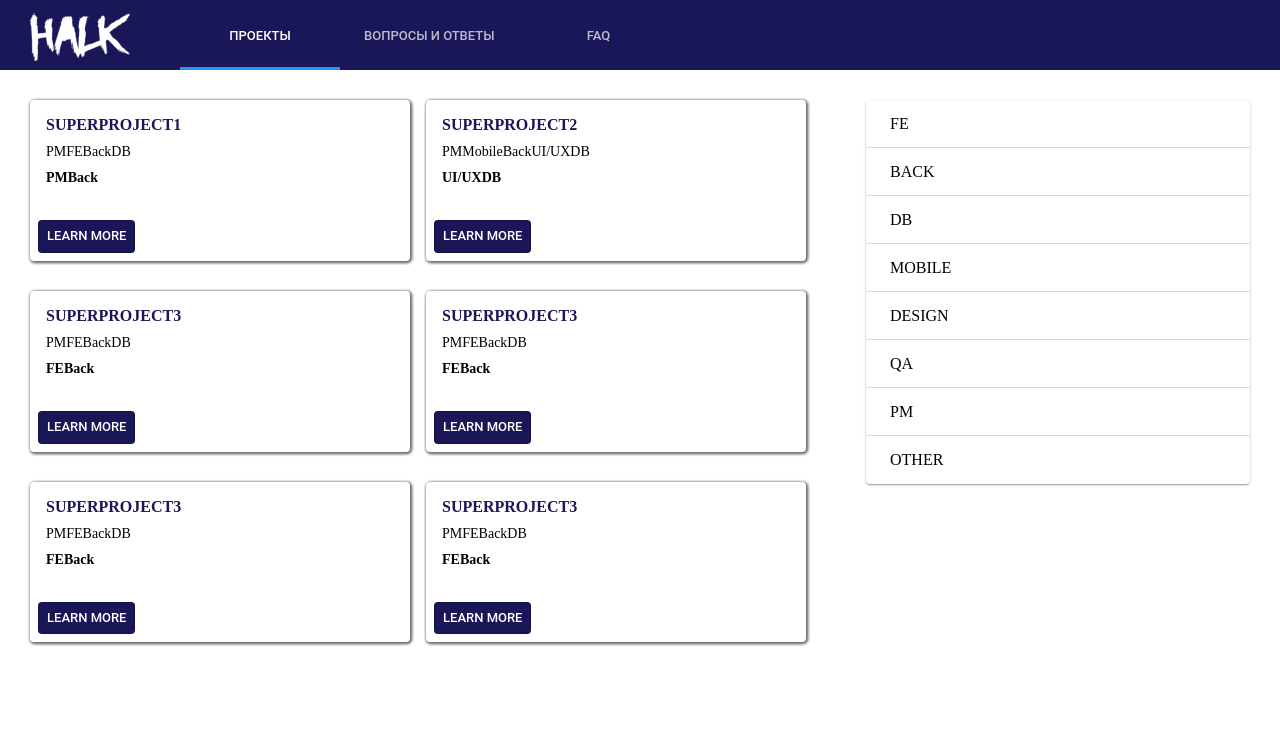
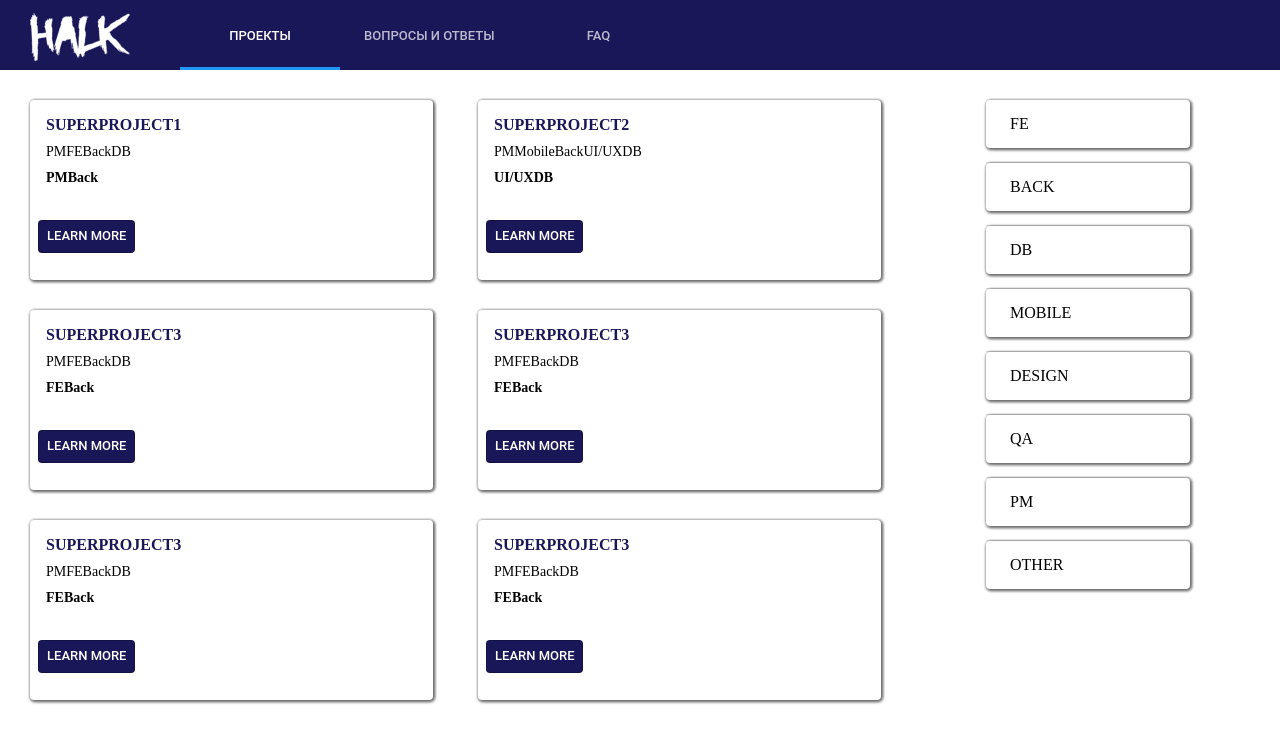
Before and after one commit to NadyaHristuk/30hack_hulk, a React (Create React App) app in the folder frontend/: page / in a window 1280 px wide. Shown: the top 742 px of the page. Built offline with nearby package versions, Linux system fonts and the light colour scheme.

Commit message:
Check bugs of main content height

```diff
--- a/frontend/src/pages/projects/filter-panel.js
+++ b/frontend/src/pages/projects/filter-panel.js
@@ -49,11 +49,11 @@
 		<div>
 			{
 				filters.map(filter =>
-					<ExpansionPanel key={shortid.generate()} >
+					<ExpansionPanel classes={{root:'filter-wrapper-stack'}} key={shortid.generate()} >
 						<ExpansionPanelSummary>
 							<p>{filter.name}</p>
 						</ExpansionPanelSummary>
-		        		<ExpansionPanelDetails>
+		        		<ExpansionPanelDetails classes={{root:'checkbox-wrapper'}}>
 		        			{
 		        				filter.categories.map(category =>
 		        					<FormControlLabel
--- a/frontend/src/static/style.css
+++ b/frontend/src/static/style.css
@@ -41,13 +41,16 @@
     flex-wrap: wrap;
     max-width: 70%;
     width: 70%;
+    height: 100%;
     padding: 30px;
     justify-content: space-between;
 }
 
 .App .main-content .wrapper-project-card{
-    width: 380px;
     max-width: 50%;
+    width: 45%;
+    height: 180px;
+    margin-right: 5%;
     margin-bottom: 30px;
     box-shadow: 1px 1px 3px 1px rgba(0,0,0,0.2), 1px 1px 3px 1px rgba(0,0,0,0.2), 1px 1px 3px 1px rgba(0,0,0,0.2), 1px 1px 3px 1px rgba(0,0,0,0.2);
 
@@ -78,3 +81,13 @@
     max-width: 30%;
     padding: 30px;
 }
+
+.App .filters .filter-wrapper-stack{
+    margin-bottom: 15px;
+    border-radius: 4px;
+    box-shadow: 1px 1px 3px 1px rgba(0,0,0,0.2), 1px 1px 3px 1px rgba(0,0,0,0.2), 1px 1px 3px 1px rgba(0,0,0,0.2), 1px 1px 3px 1px rgba(0,0,0,0.2);
+}
+
+.App .filters .checkbox-wrapper{
+    flex-direction: column;
+}
```
